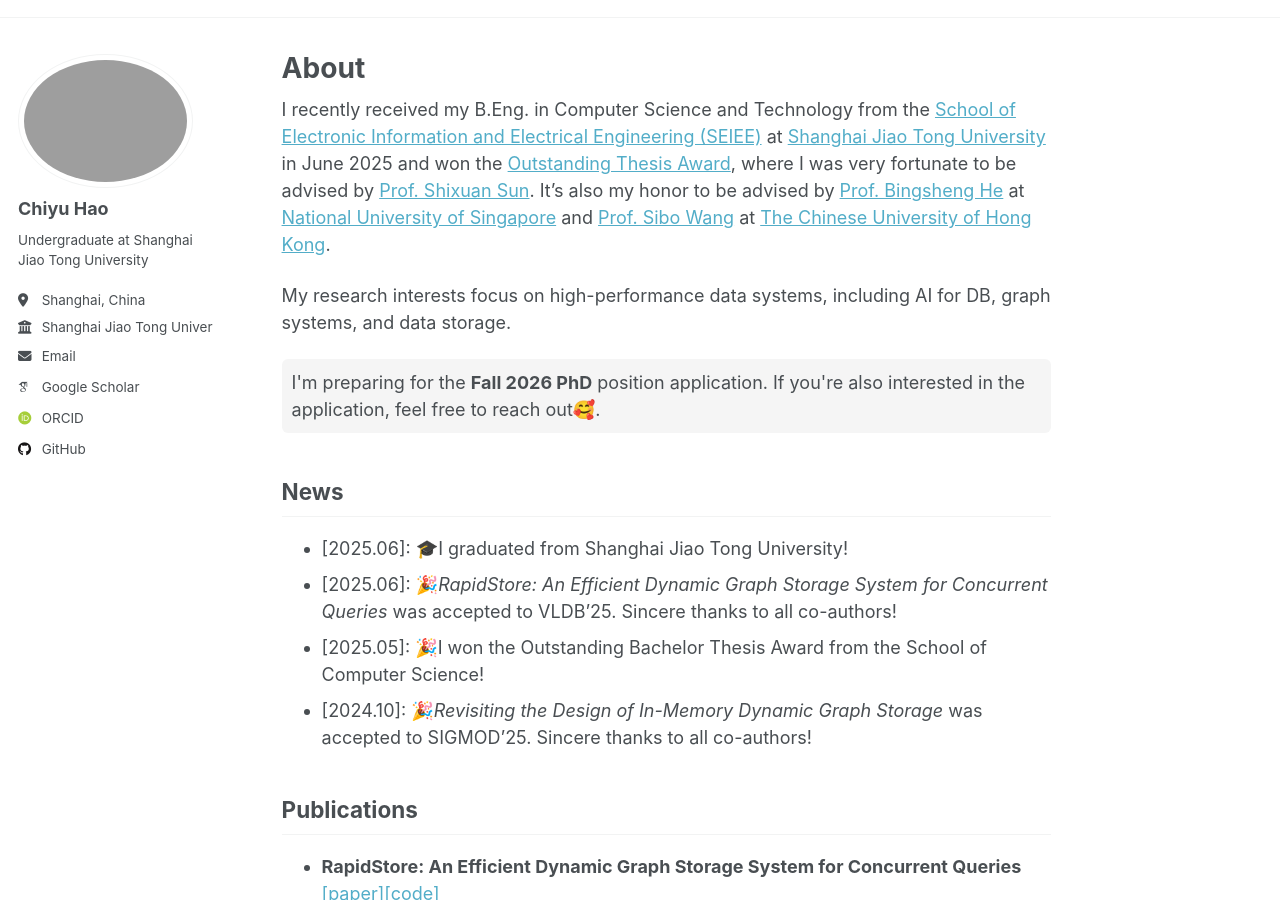
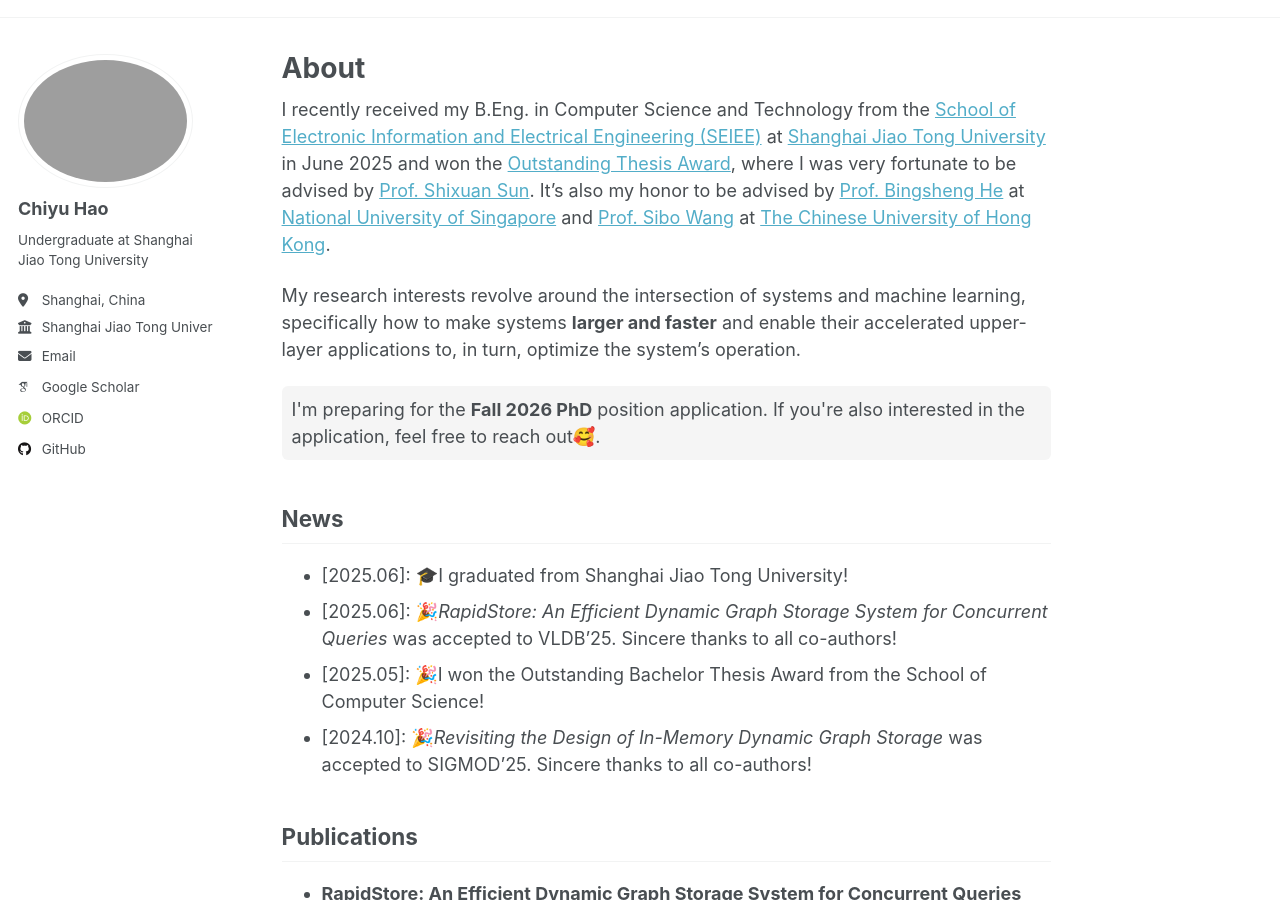
Before and after one commit to HCAHOI/hcahoi.github.io, a Jekyll site: the page built from _pages/about.md, in a window 1280 px wide and 900 px high. Built offline with Jekyll 4.4.1, drawn with Linux system fonts in a browser that asks for light colours; some web fonts are replaced; a script that is not in the unit is left out.

Commit message:
Update about.md

```diff
--- a/_pages/about.md
+++ b/_pages/about.md
@@ -9,7 +9,7 @@ redirect_from:
 
 I recently received my B.Eng. in Computer Science and Technology from the [School of Electronic Information and Electrical Engineering (SEIEE)](https://english.seiee.sjtu.edu.cn/) at [Shanghai Jiao Tong University](https://en.sjtu.edu.cn/) in June 2025 and won the [Outstanding Thesis Award](https://mp.weixin.qq.com/s/3x_Zj_OL7N2nzZq-ZgEDLg), where I was very fortunate to be advised by [Prof. Shixuan Sun](https://shixuansun.github.io/). It's also my honor to be advised by [Prof. Bingsheng He](https://www.comp.nus.edu.sg/~hebs/) at [National University of Singapore](http://www.nus.edu.sg/) and [Prof. Sibo Wang](https://www1.se.cuhk.edu.hk/~swang/) at [The Chinese University of Hong Kong](https://www.cuhk.edu.hk/).
 
-My research interests focus on high-performance data systems, including AI for DB, graph systems, and data storage.
+My research interests revolve around the intersection of systems and machine learning, specifically how to make systems **larger and faster** and enable their accelerated upper-layer applications to, in turn, optimize the system's operation.
 
 <div style="background-color:#f5f5f5; padding:10px; border-radius:6px;">
 I'm preparing for the <strong>Fall 2026 PhD</strong> position application. If you're also interested in the application, feel free to reach out🥰.
```
